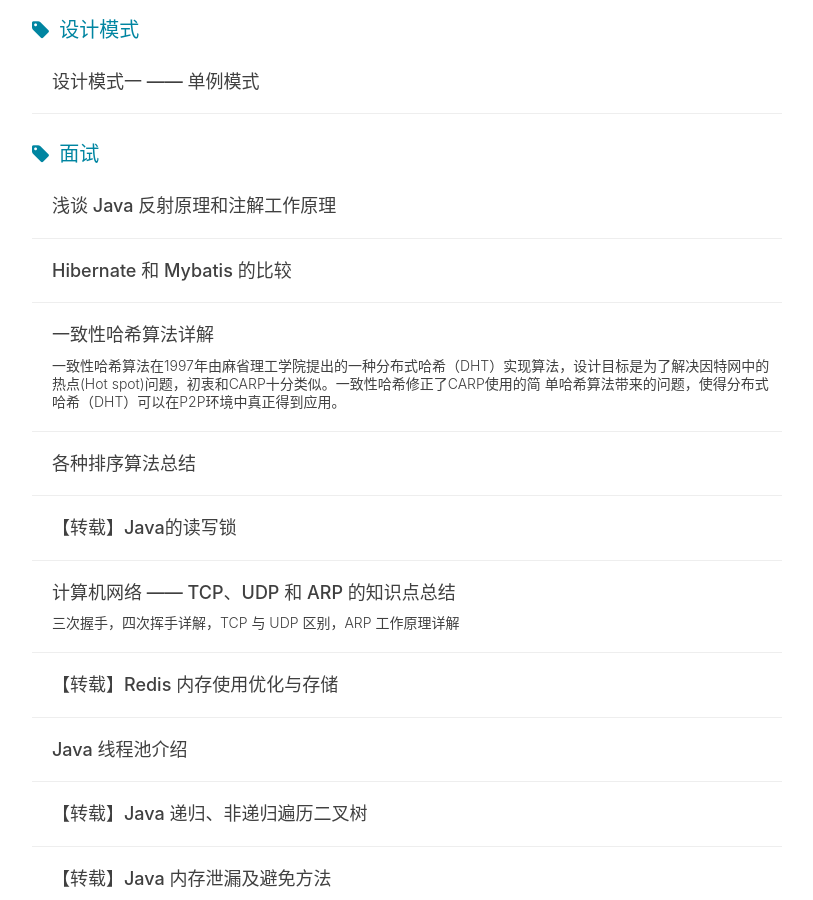
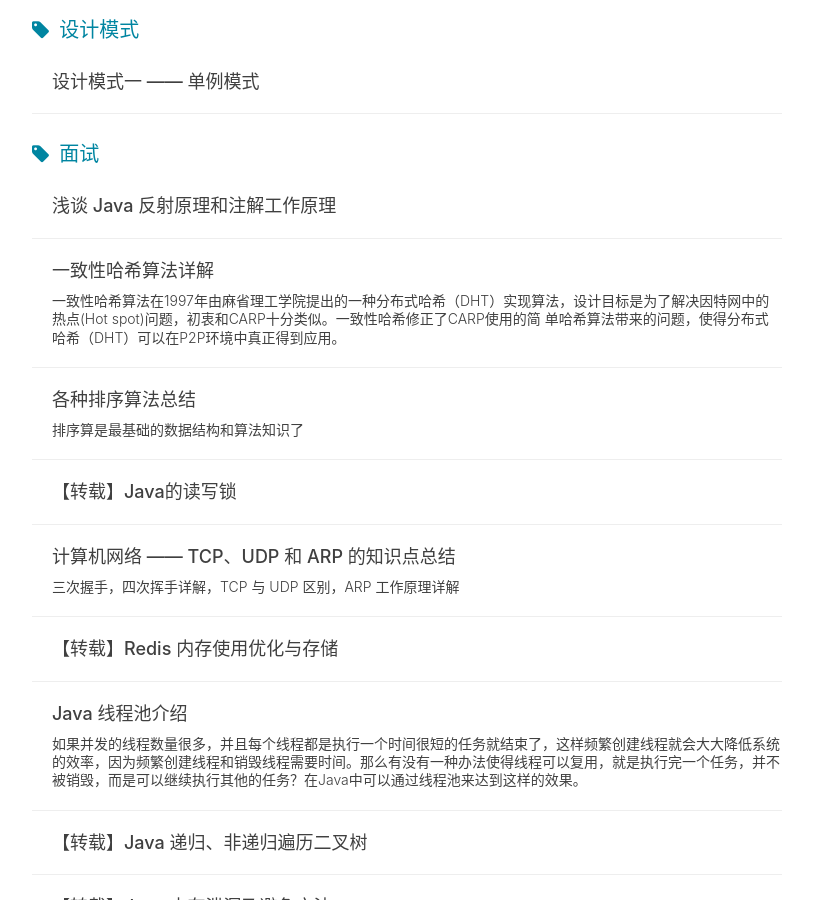
Before and after one commit to jiayangchen/jiayangchen.github.io, a Jekyll site: the page built from tags.html, in a window 1280 px wide and 900 px high, scrolled down 11425 px. Shown: the whole window, without its empty margins (233-1046 px from the left). Built offline with Jekyll 4.4.1, drawn with Linux system fonts in a browser that asks for light colours; nearby versions of some CDN libraries; comment, search, counter and statistics services are not loaded.

Commit message:
update blogs

```diff
--- a/_posts/2017-08-02-java-threadpool.md
+++ b/_posts/2017-08-02-java-threadpool.md
@@ -1,7 +1,7 @@
 ---
 layout: post
 title: "Java 线程池介绍"
-subtitle: ""
+subtitle: "如果并发的线程数量很多，并且每个线程都是执行一个时间很短的任务就结束了，这样频繁创建线程就会大大降低系统的效率，因为频繁创建线程和销毁线程需要时间。那么有没有一种办法使得线程可以复用，就是执行完一个任务，并不被销毁，而是可以继续执行其他的任务？在Java中可以通过线程池来达到这样的效果。"
 date: 2017-08-02
 author: "ChenJY"
 header-img: "img/db.jpg"
--- a/_posts/2017-08-07-sort-algorithm.md
+++ b/_posts/2017-08-07-sort-algorithm.md
@@ -1,7 +1,7 @@
 ---
 layout: post
 title: "各种排序算法总结"
-subtitle: ""
+subtitle: "排序算是最基础的数据结构和算法知识了"
 date: 2017-08-07
 author: "ChenJY"
 header-img: "img/db.jpg"
```
Also changed, not shown: _posts/2017-08-25-hibernate-mybatis.md (deleted, +0 -11 lines).
